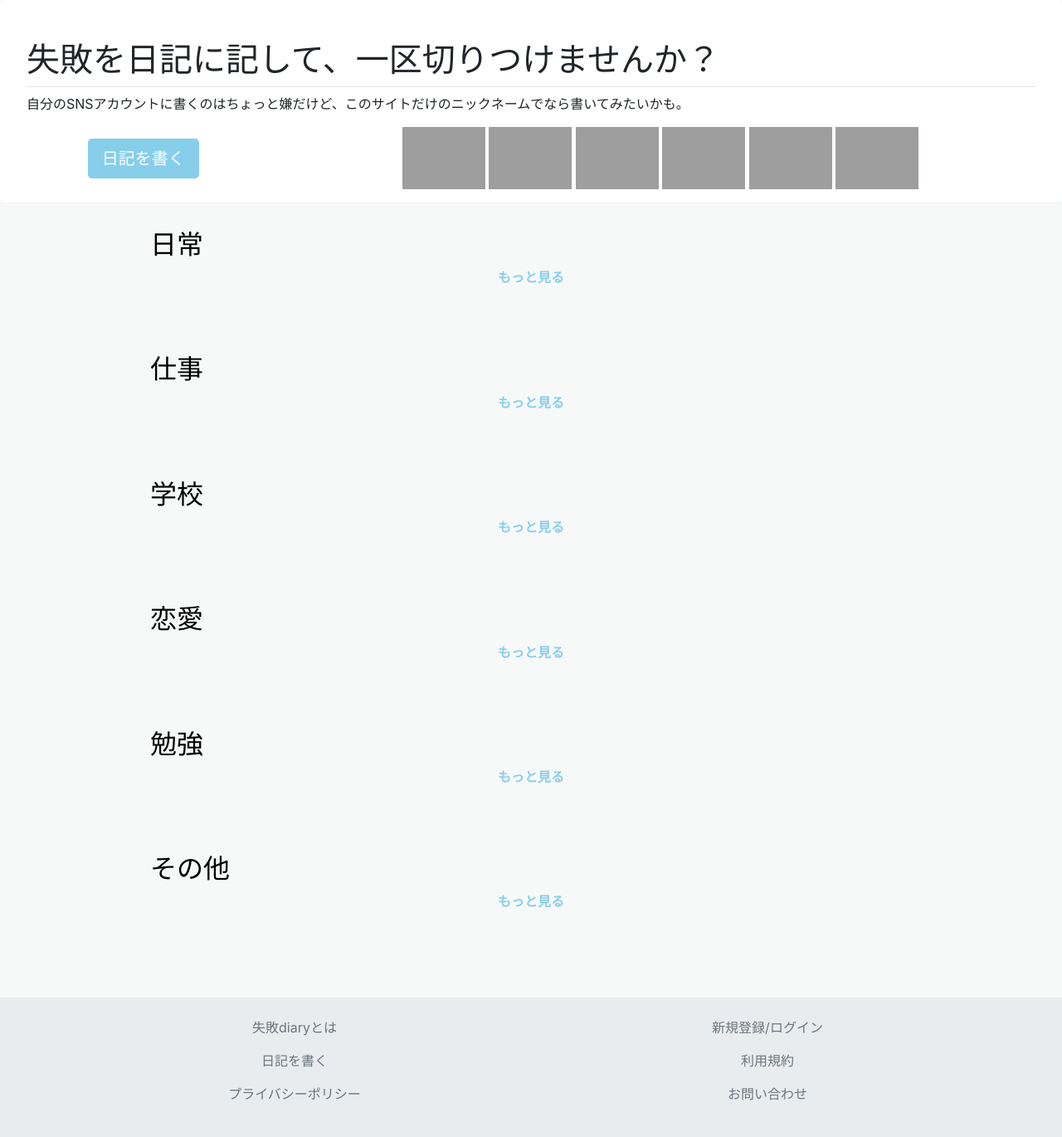
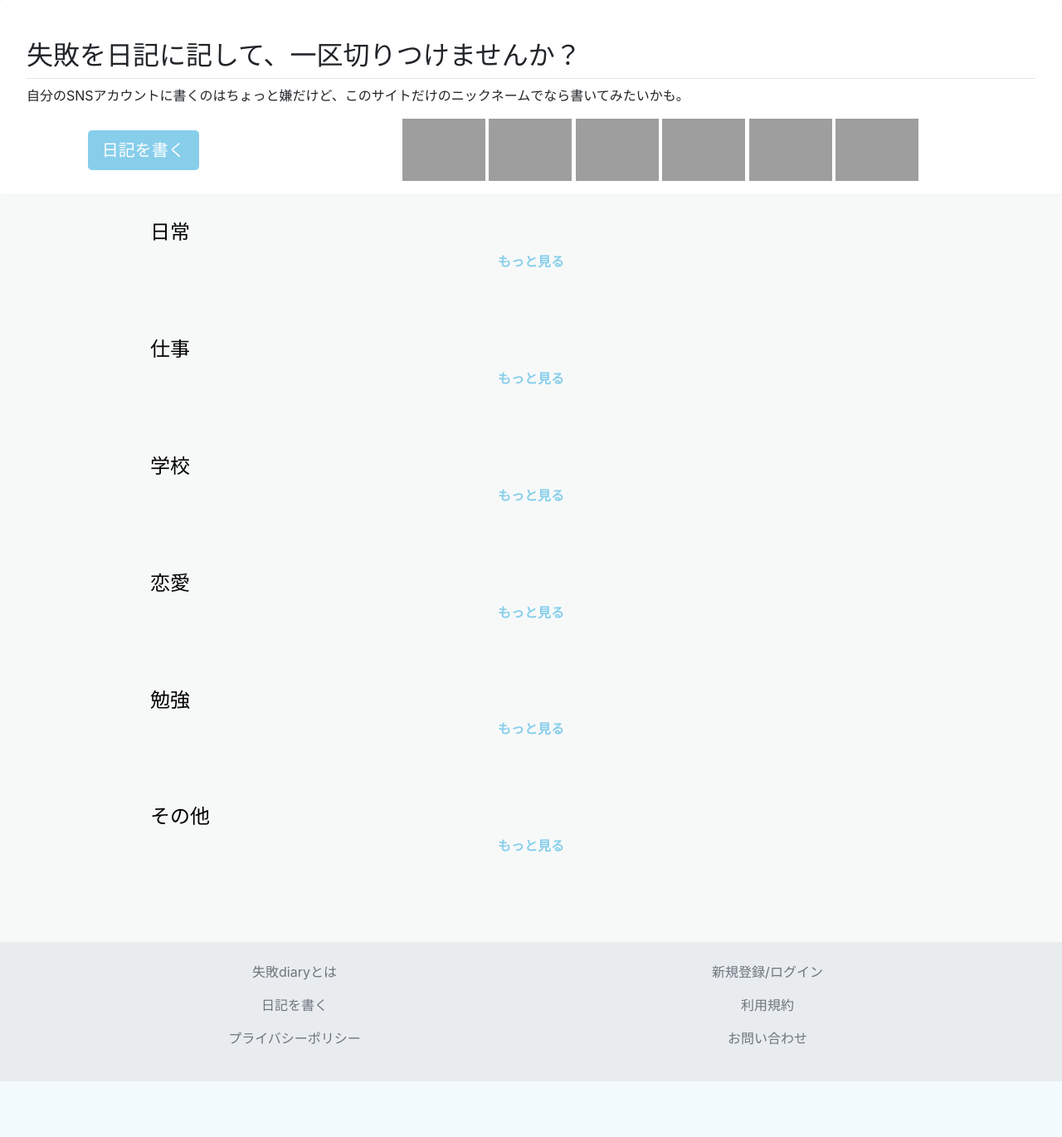
Before and after one commit to kiakata/failure-diary, a Django app: template nikki_project/nikki/templates/nikki/article_list.html in a window 1280 px wide. Shown: the part 56-1426 px from the top of the page at 83% size. After the commit the page ends 1359 px from the top, so only its background shows below. Run offline with Django 3.2, Linux system fonts and the light colour scheme; the template is opened without the code that fills it, so the values that code supplies are empty; some libraries are stand-ins or nearby versions; grey boxes are pictures that could not be loaded.

Commit message:
[fix] refs #42 hタグのfont-sizeを調整

```diff
--- a/nikki_project/nikki/static/nikki/common.css
+++ b/nikki_project/nikki/static/nikki/common.css
@@ -14,6 +14,18 @@ footer a {
 
 footer a:hover {
   font-weight: bold
+}
+
+h1 {
+  font-size: 2rem;
+}
+
+h2 {
+  font-size: 1.5rem;
+}
+
+h3 {
+  font-size: 1.3rem;
 }
 
 .switch {
```
